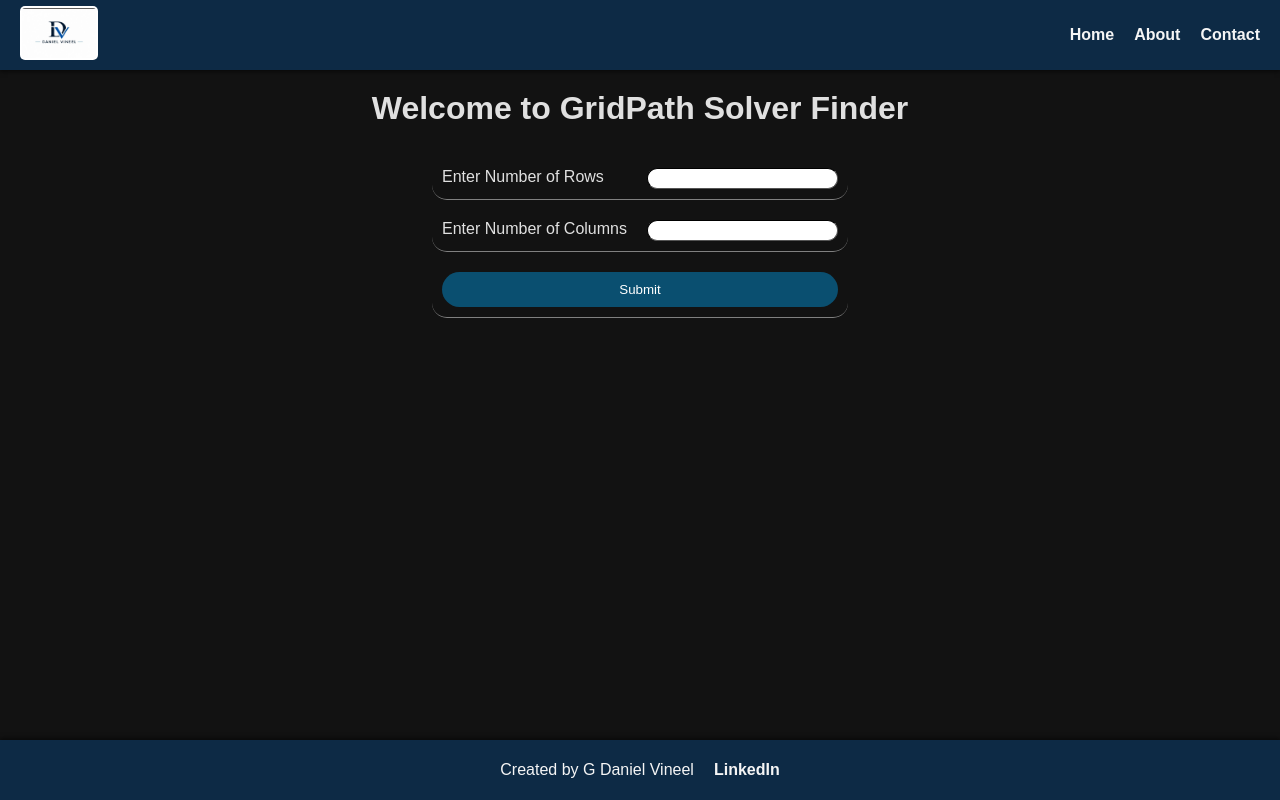
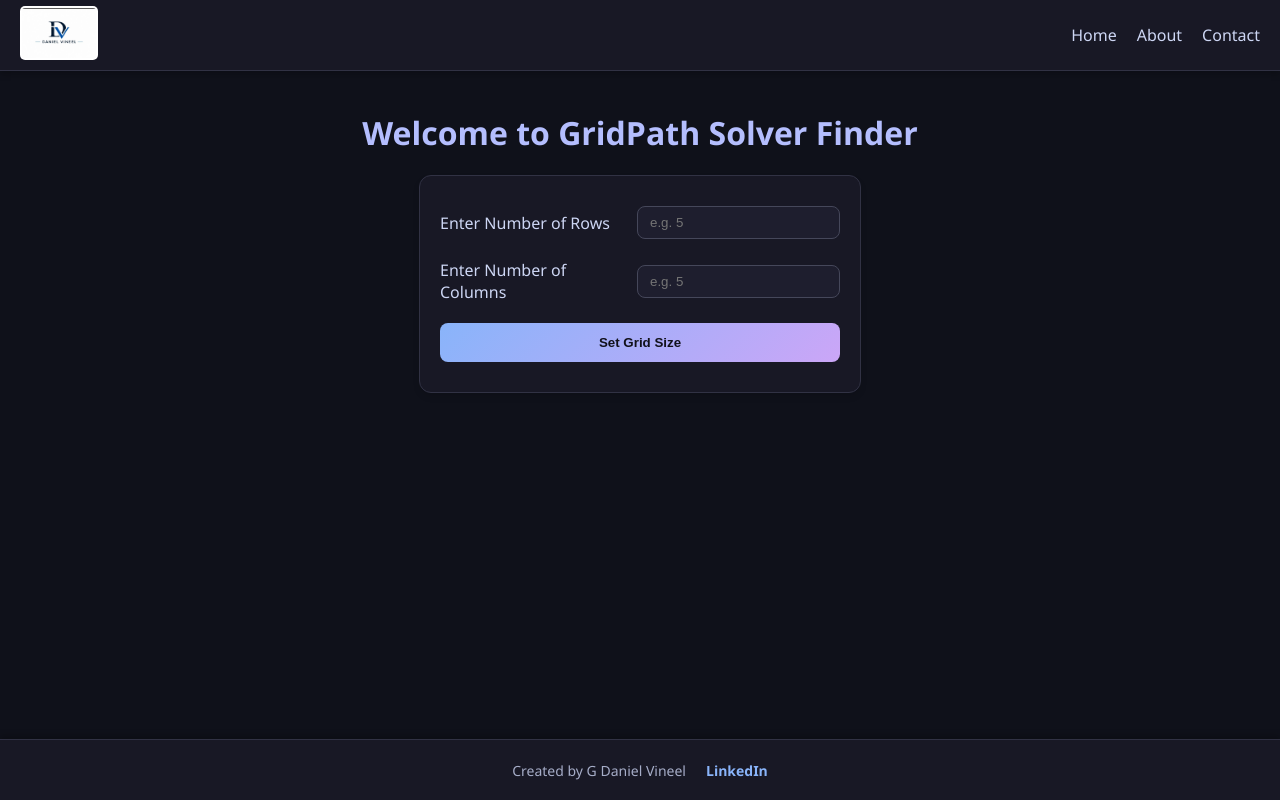
Before and after one commit to DanielVineel/GridPath-Solver, a Flask app: page / in a window 1280 px wide. Run offline with Flask 3, Linux system fonts and the light colour scheme.

Commit message:
feat: completely overhaul UI with modern dark theme
- Updated `styles.css` and `index.html` to a completely new sleek dark theme.
- Changed main background color to `#0f111a` and header/footer to `#181825`.
- Updated forms and inputs to be encapsulated in a floating card element with modern styling.
- Styled buttons with new beautiful gradient (`linear-gradient(135deg, #89b4fa, #cba6f7)`).
- Revamped grid styling with subtle borders and sleek result rendering.

Co-authored-by: DanielVineel <116679085+DanielVineel@users.noreply.github.com>

```diff
--- a/gridpath_solver/static/css/styles.css
+++ b/gridpath_solver/static/css/styles.css
@@ -40,12 +44,25 @@
 
 
 button{
-    border-radius: 20px;
-    padding:10px;
+    border-radius: 8px;
+    padding: 10px 15px;
+    background-color: #313244;
+    color: #cdd6f4;
+    border: 1px solid #45475a;
+    cursor: pointer;
+    transition: background-color 0.2s, color 0.2s;
+}
+button:hover {
+    background-color: #45475a;
 }
 .sel-btn{
-    background-color: black;
-    color:white;
+    background-color: #89b4fa;
+    color: #11111b;
+    border-color: #89b4fa;
+    font-weight: bold;
+}
+.sel-btn:hover {
+    background-color: #b4befe;
 }
 
 
@@ -56,10 +73,11 @@ header{
     display: flex;
     justify-content: space-between;
     align-items: center;
-    background-color: #0d2a45; /* Dark teal/blue matching the logo */
-    color: whitesmoke;
-    font-size: larger;
-    box-shadow: 0 2px 4px rgba(0,0,0,0.5);
+    background-color: #181825;
+    color: #f5e0dc;
+    font-size: 18px;
+    box-shadow: 0 4px 6px rgba(0,0,0,0.2);
+    border-bottom: 1px solid #313244;
 }
 header .logo-container {
     margin-left: 20px;
@@ -78,44 +96,47 @@ header nav {
     margin-right: 20px;
 }
 header nav a {
-    color: whitesmoke;
+    color: #cdd6f4;
     text-decoration: none;
     font-size: 16px;
-    font-weight: bold;
+    font-weight: 500;
+    transition: color 0.3s;
 }
 header nav a:hover {
-    text-decoration: underline;
-    color: #4da6ff;
+    color: #89b4fa;
 }
 footer{
     width: 100%;
-    background-color: #0d2a45;
-    color: whitesmoke;
+    background-color: #181825;
+    color: #a6adc8;
     position: fixed;
     bottom: 0px;
     left: 0px;
     height: 60px;
-    font-size: 16px;
+    font-size: 14px;
     display: flex;
     justify-content: center;
     align-items: center;
     gap: 20px;
-    box-shadow: 0 -2px 4px rgba(0,0,0,0.5);
+    box-shadow: 0 -4px 6px rgba(0,0,0,0.2);
+    border-top: 1px solid #313244;
+    z-index: 100;
 }
 footer a {
-    color: whitesmoke;
+    color: #89b4fa;
     text-decoration: none;
     font-weight: bold;
+    transition: color 0.3s;
 }
 footer a:hover {
-    text-decoration: underline;
+    color: #b4befe;
 }
 body{
     min-height:100vh;
-    background-color: #121212;
-    color: #e0e0e0;
+    background-color: #0f111a;
+    color: #cdd6f4;
     margin: 0;
-    font-family: Arial, sans-serif;
+    font-family: 'Segoe UI', Tahoma, Geneva, Verdana, sans-serif;
 }
 .main{
     display: flex;
@@ -129,27 +150,60 @@ body{
     width: 100%;
 } */
 
+#first-info {
+    display: flex;
+    flex-direction: column;
+    align-items: stretch;
+    background-color: #181825;
+    border: 1px solid #313244;
+    border-radius: 12px;
+    box-shadow: 0 4px 6px rgba(0,0,0,0.1);
+    padding: 20px;
+    max-width: 400px;
+    width: 100%;
+}
+
 #first-info>div{
-    max-width:400px;
-    margin:10px;
-    padding:10px;
+    margin: 10px 0;
     display: flex;
-    border-bottom: 1px solid gray;
-    border-radius: 15px;
+    align-items: center;
     justify-content: space-between;
 }
 
 #first-info>div>input{
     margin-left: 20px;
-    border: 1px inset black;
-    padding: 2px 6px;
-    border-radius: 10px;
+    border: 1px solid #45475a;
+    background-color: #1e1e2e;
+    color: #cdd6f4;
+    padding: 8px 12px;
+    border-radius: 8px;
+    outline: none;
+    transition: border-color 0.3s, box-shadow 0.3s;
 }
+
+#first-info>div>input:focus{
+    border-color: #89b4fa;
+    box-shadow: 0 0 0 2px rgba(137, 180, 250, 0.3);
+}
+
 #first-info>div>button{
-    width  :100%;
-    background-color: #0a4f70;
-    color:white;
+    width: 100%;
+    background: linear-gradient(135deg, #89b4fa, #cba6f7);
+    color: #11111b;
     border: none;
+    padding: 12px;
+    border-radius: 8px;
+    font-weight: bold;
+    cursor: pointer;
+    transition: opacity 0.3s, transform 0.1s;
+}
+
+#first-info>div>button:hover{
+    opacity: 0.9;
+}
+
+#first-info>div>button:active{
+    transform: scale(0.98);
 }
 #second-part{
     display: flex;
--- a/gridpath_solver/templates/index.html
+++ b/gridpath_solver/templates/index.html
@@ -7,11 +7,19 @@
 {% endblock %}
 
 {% block content %}
-    <h1 style="margin-top: 20px;">Welcome to GridPath Solver Finder</h1>
+    <h1 style="margin-top: 40px; color: #b4befe;">Welcome to GridPath Solver Finder</h1>
     <div id="first-info">
-        <div><div>Enter Number of Rows </div> <input type="number" name="nrows" id="nrows"></div>
-        <div><div>Enter Number of Columns  </div><input type="number" name="ncols" id="ncols"></div>
-        <div><button class="button" id="basic-info">Submit</button></div>
+        <div>
+            <div>Enter Number of Rows</div>
+            <input type="number" name="nrows" id="nrows" placeholder="e.g. 5">
+        </div>
+        <div>
+            <div>Enter Number of Columns</div>
+            <input type="number" name="ncols" id="ncols" placeholder="e.g. 5">
+        </div>
+        <div>
+            <button class="button" id="basic-info">Set Grid Size</button>
+        </div>
     </div>
 
     <br><br>
```
Also changed, not shown: other parts of gridpath_solver/static/css/styles.css (+37 -12 lines).
